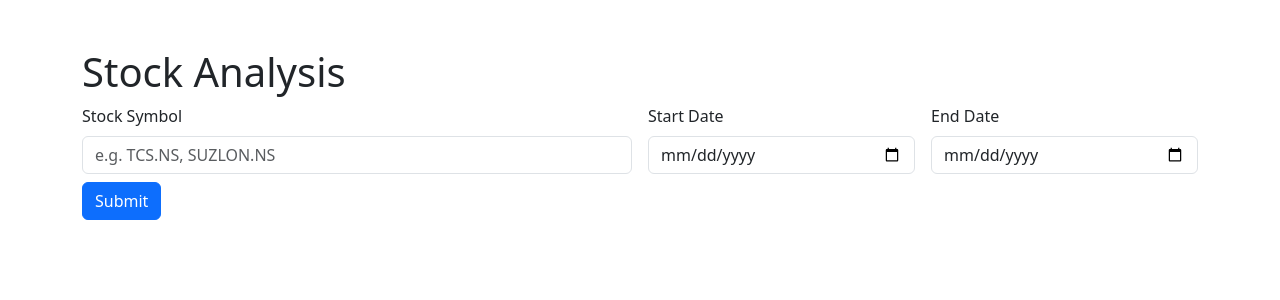
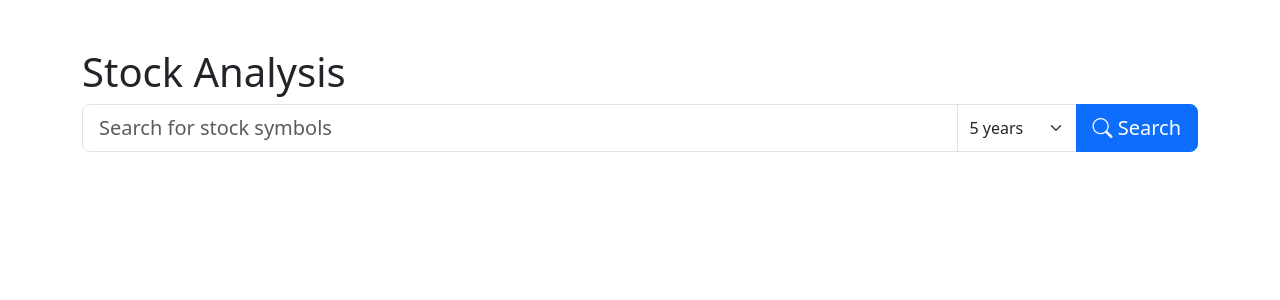
Before and after one commit to mtarique/stock-analysis-flask, a Flask app: page / in a window 1280 px wide. Shown: the top 300 px of the page. Run offline with Flask 3, Linux system fonts and the light colour scheme; some libraries are stand-ins or nearby versions.

Commit message:
So much improvements added

```diff
--- a/app.py
+++ b/app.py
@@ -68,12 +68,14 @@ def stock_analysis():
     stock_data_table = None  # Initialize chart_html to None
 
     stock_symbol = request.json.get('symbol')
-    start_date = request.json.get('start_date')
-    end_date = request.json.get('end_date')
+    period = request.json.get('period')
+    # start_date = request.json.get('start_date')
+    # end_date = request.json.get('end_date')
 
     # Get historical data for the stock symbol
     stock = yf.Ticker(stock_symbol)
-    stock_data = stock.history(start=start_date, end=end_date)
+    # stock_data = stock.history(start=start_date, end=end_date)
+    stock_data = stock.history(period=period)
 
     if stock_data.empty:
         return jsonify({'error': "No data found for the given stock symbol and date range."})
--- a/templates/index.html
+++ b/templates/index.html
@@ -6,52 +6,87 @@
     <meta name="viewport" content="width=device-width, initial-scale=1.0">
     <title>Stock Analysis</title>
     <link href="https://cdn.jsdelivr.net/npm/bootstrap@5.3.3/dist/css/bootstrap.min.css" rel="stylesheet" integrity="sha384-QWTKZyjpPEjISv5WaRU9OFeRpok6YctnYmDr5pNlyT2bRjXh0JMhjY6hW+ALEwIH" crossorigin="anonymous">
+	<link href="https://cdn.datatables.net/v/bs5/jq-3.7.0/jszip-3.10.1/dt-2.1.8/af-2.7.0/b-3.2.0/b-colvis-3.2.0/b-html5-3.2.0/b-print-3.2.0/cr-2.0.4/date-1.5.4/fc-5.0.4/fh-4.0.1/kt-2.12.1/r-3.0.3/rg-1.5.1/rr-1.5.0/sc-2.4.3/sb-1.8.1/sp-2.3.3/sl-2.1.0/sr-1.4.1/datatables.min.css" rel="stylesheet">
+	<style>
+		.input-group .form-control:focus,
+		.input-group .form-select:focus {
+			box-shadow: none !important;
+		}
+
+		/* Spinner container with background overlay */
+        .spinner-container {
+            position: fixed;
+            top: 0;
+            left: 0;
+            width: 100%;
+            height: 100%;
+            background-color: rgba(0, 0, 0, 0.1); /* Semi-transparent black background */
+            justify-content: center;
+            align-items: center;
+            z-index: 9999;
+			display: flex;
+        }
+
+        /* Spinner styling */
+        .spinner-border {
+            width: 3rem;
+            height: 3rem;
+        }
+
+	</style>
 </head>
 <body>
+	 <!-- Spinner (initially hidden) -->
+	<div class="spinner-container d-none">
+        <div class="spinner-border text-primary" role="status">
+            <span class="visually-hidden">Loading...</span>
+        </div>
+    </div>
+
 	<div class="container mt-5" styles="margin-top: 80px;">
 		<h1>Stock Analysis</h1>
-		<form id="stockForm" methodsss="post" class="row gy-2 gx-3 align-items-center mb-3">
-			<div class="col-md-6">
-			  <label for="symbol" class="form-label">Stock Symbol</label>
-			  <input type="text" name="symbol" class="form-control" id="symbol" placeholder="e.g. TCS.NS, SUZLON.NS">
-			</div>
-			<div class="col-md-3">
-			  <label for="start_date" class="form-label">Start Date</label>
-			  <input type="date" name="start_date" class="form-control" id="start_date">
-			</div>
-			<div class="col-md-3">
-				<label for="end_date" class="form-label">End Date</label>
-				<input type="date" name="end_date" class="form-control" id="end_date">
-			</div>
-			<div class="col-md-2 pb-0">
-				<button type="submit" class="btn btn-primary">Submit</button>
+
+		<!-- Stock search form -->
+		<form id="stockForm" class="mb-3">
+			<div class="input-group">
+				<input type="text" name="symbol" id="symbol" class="form-control form-control-lg border-border-start-0-ps-1" placeholder="Search for stock symbols" aria-label="Search" aria-describedby="search-icon" required>
+				<select class="form-select" style="min-width: 100px !important; max-width: 120px !important;" id="period" name="period" required>
+					<option>Period to analyze...</option>
+					<option value="1d">1 day</option>
+					<option value="5d">5 days</option>
+					<option value="1mo">1 month</option>
+					<option value="3mo">3 months</option>
+					<option value="6mo">6 months</option>
+					<option value="1y">1 year</option>
+					<option value="2y">2 years</option>
+					<option value="5y" selected>5 years</option>
+					<option value="10y">10 years</option>
+					<option value="ytd">YTD</option>
+					<option value="max">Max</option>
+				  </select>
+				<button class="btn btn-lg btn-primary" type="submit"><i class="bi bi-search"></i> Search</button>
 			</div>
 		</form>
 
-		<!-- Error message -->
-		<div id="error"></div>
-
-		<!-- Stock Info -->
-		<div id="stockInfo"></div>
-
-		<!-- The chart will be embedded here -->
-		<div id="chart"></div>
-
-		<!-- Stock data table -->
-		<div id="stockHistoricalData"></div>
+		<div id="stockResult"></div>
 	</div>
 
 	<script src="https://code.jquery.com/jquery-3.6.0.min.js"></script>
+	<link href="https://cdn.jsdelivr.net/npm/bootstrap-icons/font/bootstrap-icons.css" rel="stylesheet">
     <script src="https://cdn.jsdelivr.net/npm/bootstrap@5.3.3/dist/js/bootstrap.bundle.min.js" integrity="sha384-YvpcrYf0tY3lHB60NNkmXc5s9fDVZLESaAA55NDzOxhy9GkcIdslK1eN7N6jIeHz" crossorigin="anonymous"></script>
+	<script src="https://cdn.jsdelivr.net/npm/moment@2.29.1/moment.min.js"></script>
 
+	<script src="https://cdnjs.cloudflare.com/ajax/libs/pdfmake/0.2.7/pdfmake.min.js"></script>
+	<script src="https://cdnjs.cloudflare.com/ajax/libs/pdfmake/0.2.7/vfs_fonts.js"></script>
+	<script src="https://cdn.datatables.net/v/bs5/jq-3.7.0/jszip-3.10.1/dt-2.1.8/af-2.7.0/b-3.2.0/b-colvis-3.2.0/b-html5-3.2.0/b-print-3.2.0/cr-2.0.4/date-1.5.4/fc-5.0.4/fh-4.0.1/kt-2.12.1/r-3.0.3/rg-1.5.1/rr-1.5.0/sc-2.4.3/sb-1.8.1/sp-2.3.3/sl-2.1.0/sr-1.4.1/datatables.min.js"></script>
 	<script>
+		$(document).ready(function() {
 			// When the form is submitted, prevent the default form submission
 			$('#stockForm').submit(function(event) {
 				event.preventDefault();  // Prevent the default form submission
 
 				var symbol = $('#symbol').val();
-			var startDate = $('#start_date').val();
-			var endDate = $('#end_date').val();
+				var period = $('#period').val();
 
 				// Make an AJAX request to the '/analyze' route
 				$.ajax({
@@ -60,12 +95,12 @@
 					contentType: 'application/json',
 					data: JSON.stringify({
 						'symbol': symbol,
-					'start_date': startDate,
-					'end_date': endDate
+						'period': period
 					}),
+					beforeSend: () => $('.spinner-container').removeClass('d-none'),
+					complete: () => $('.spinner-container').addClass('d-none'),
 					success: function(response) {
 						if (response.error) {
-
 							let $errorElem = `
 								<div class="alert alert-danger alert-dismissible fade show" role="alert">
 									<strong>Oops! </strong>
@@ -74,17 +109,16 @@
 								</div>
 							`;
 
-						$('#error').html($errorElem);
-
-						$('#chart').html('');  // Clear the chart
-						$('#stockData tbody').empty();  // Clear the stock data table
+							$('#stockResult').html($errorElem);
 						} else {
 							console.log(response)
-						$('#error').text('');  // Clear any previous error message
-						$('#stockInfo').text('');
+							let resultElem = ``;
+							let currencySymbol = '';
+
 							if(response.stock_info) {
 								let stockInfo = response.stock_info;
 								let currentPrice = parseFloat(stockInfo.currentPrice);
+								currencySymbol = getCurrencySymbol(stockInfo.currency);
 
 								let recommendationColor = response.prediction == 'Buy' ? "text-bg-success" : "text-bg-danger";
 
@@ -93,35 +127,33 @@
 									<h3>${stockInfo.longName} (${stockInfo.symbol})</h3>
 									<hr>
 									<div class="d-flex justify-content-between -align-items-middle">
-								<h1>${getCurrencySymbol(stockInfo.currency)}${currentPrice.toLocaleString('en-US', { minimumFractionDigits: 2, maximumFractionDigits: 2 })}</h1>
+									<h1>${currencySymbol}${currentPrice.toLocaleString('en-US', { minimumFractionDigits: 2, maximumFractionDigits: 2 })}</h1>
 									<h1><span class="badge text-dark-  ${recommendationColor}">${response.prediction}</span></h1>
 									</div>
-
 								`;
 
-							$('#stockInfo').html($infoElem);
+								resultElem += $infoElem;
 							}
 
-
-						$('#chart').html(response.chart_html);  // Add the chart HTML
-						$('#stockData tbody').empty();  // Clear previous data
+							if(response.chart_html) {
+								resultElem += response.chart_html;
+							}
 
 							// Populate the stock data table
 							var stockData = response.stock_data_table;
 
 							if(stockData) {
-
 								let $historicalTable = `
 									<h3>Historical Data</h3>
-								<table id="stockData" class="table table-sm table-bordered table-hover small">
+									<table id="stockData" class="table table-sm table-bordered- table-hover small">
 										<thead class="table-light">
 											<tr>
-											<th>Date</th>
-											<th>Open</th>
-											<th>High</th>
-											<th>Low</th>
-											<th>Close</th>
-											<th>Volume</th>
+												<th class="text-center align-middle">Date</th>
+												<th class="text-center align-middle">Open</th>
+												<th class="text-center align-middle">High</th>
+												<th class="text-center align-middle">Low</th>
+												<th class="text-center align-middle">Close</th>
+												<th class="text-center align-middle">Volume</th>
 											</tr>
 										</thead>
 									<tbody>
@@ -131,21 +163,30 @@
 
 									$historicalTable += `
 										<tr>
-										<td> ${row.Date} </td>
-										<td> ${row.Open} </td>
-										<td> ${row.High} </td>
-										<td> ${row.Low} </td>
-										<td> ${row.Close} </td>
-										<td> ${row.Volume} </td>
+											<td class="text-center align-middle" data-sort="${moment(row.Date).format('YYYY-MM-DD')}"> ${moment(row.Date).format('DD MMM YYYY')} </td>
+											<td class="text-end align-middle"> ${currencySymbol+row.Open.toLocaleString('en-US', { minimumFractionDigits: 2, maximumFractionDigits: 2 })} </td>
+											<td class="text-end align-middle"> ${currencySymbol+row.High.toLocaleString('en-US', { minimumFractionDigits: 2, maximumFractionDigits: 2 })} </td>
+											<td class="text-end align-middle"> ${currencySymbol+row.Low.toLocaleString('en-US', { minimumFractionDigits: 2, maximumFractionDigits: 2 })} </td>
+											<td class="text-end align-middle"> ${currencySymbol+row.Close.toLocaleString('en-US', { minimumFractionDigits: 2, maximumFractionDigits: 2 })} </td>
+											<td class="text-end align-middle"> ${row.Volume} </td>
 										</tr>
 									`;
 								});
 
 								$historicalTable += `</tbody></table>`;
 
-							// HTML Table
-							$('#stockHistoricalData').html($historicalTable)
+								resultElem += $historicalTable;
 							}
+
+							$('#stockResult').html(resultElem);
+
+							$('#stockData').DataTable({
+								paging: false,
+    							scrollY: 400,
+								order: [[0, 'desc']],
+								dom: 'Brti', // B for Buttons, f for search, r for processing, t for table, i for info, p for pagination
+								buttons: ['csv', 'excel'] // Export buttons: copy, CSV, Excel, PDF
+							});
 						}
 					},
 					error: function(xhr, status, error) {
@@ -172,6 +213,9 @@
 				}
 
 			});
+
+		})
+
 	</script>
 </body>
 </html>
```
Lines whose indentation alone changed are shown as unchanged.
